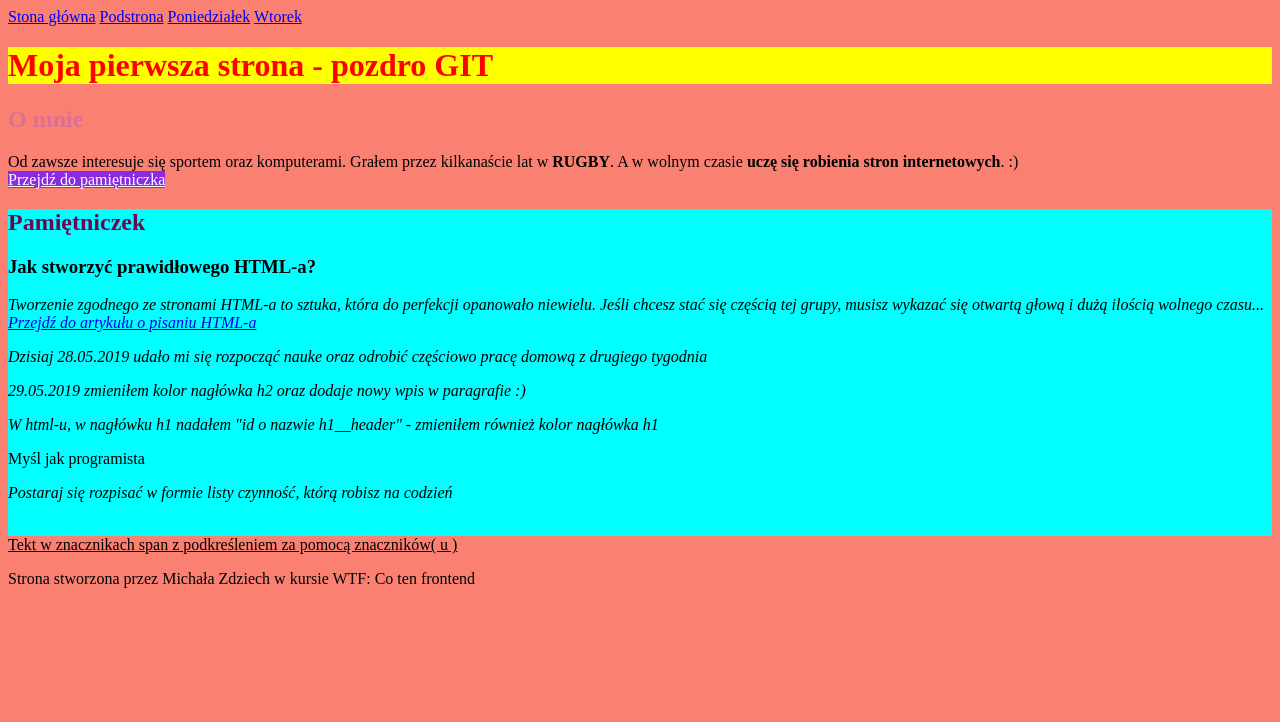
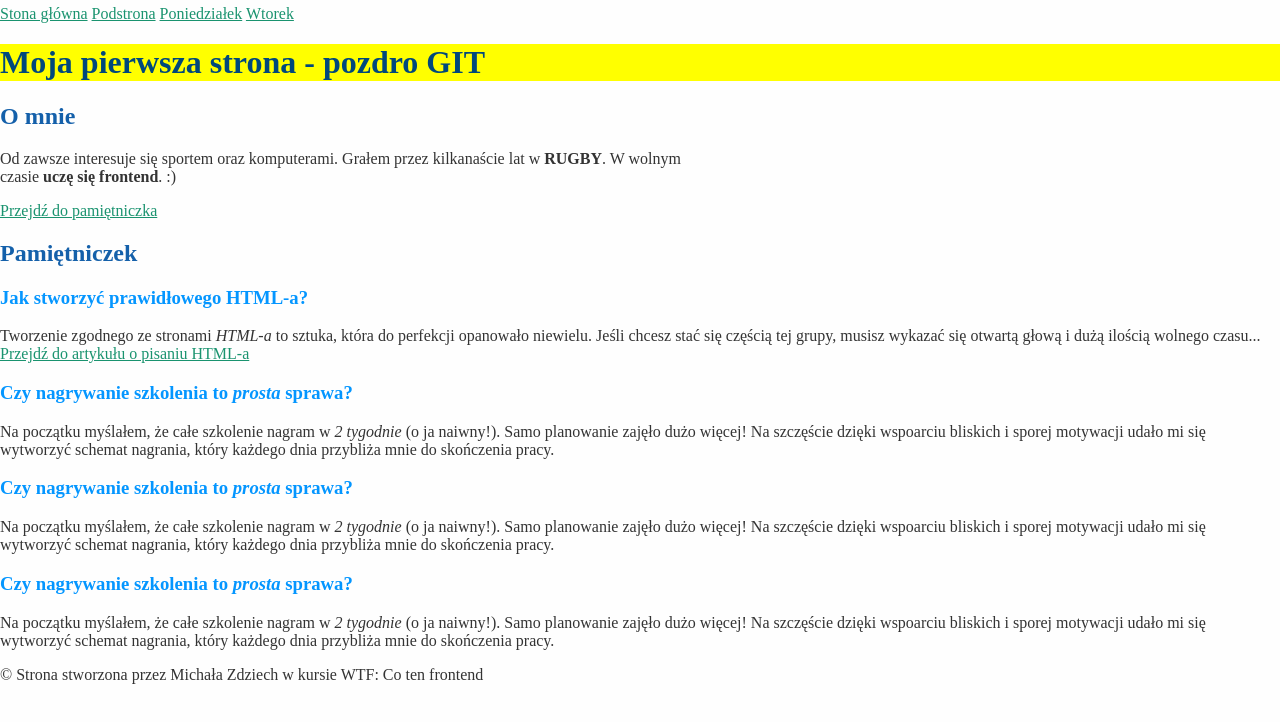
Before and after one commit to mICH-C4C/homepage, a plain HTML site: page index.html in a window 1280 px wide. Drawn offline with Linux system fonts and the light colour scheme.

```diff
--- a/index.html
+++ b/index.html
@@ -1,75 +1,104 @@
 <!DOCTYPE html>
 <html lang="pl">
-
   <head>
-  <meta charset="UTF-8">
-  <meta name="viewport" content="width=device-width, initial-scale=1.0">
-  <meta http-equiv="X-UA-Compatible" content="ie=edge">
+    <meta charset="UTF-8" />
+    <meta name="viewport" content="width=device-width, initial-scale=1.0" />
+    <meta http-equiv="X-UA-Compatible" content="ie=edge" />
     <title>Co ten frontend</title>
     <link href="style.css" rel="stylesheet" type="text/css" />
   </head>
 
   <body>
     <header>
-    <a href="index.html">Stona główna</a>
-    <a href="podstrona.html">Podstrona</a>
-    <a href="poniedzialek.html">Poniedziałek</a>
-    <a href="wtorek.html">Wtorek</a>
+      <a class="link" href="index.html">Stona główna</a>
+      <a class="link" href="podstrona.html">Podstrona</a>
+      <a class="link" href="poniedzialek.html">Poniedziałek</a>
+      <a class="link" href="wtorek.html">Wtorek</a>
     </header>
 
     <main id="main">
-
-    <header id="header">
+      <header class="header">
         <h1 class="heading">Moja pierwsza strona - pozdro GIT</h1>
       </header>
 
-    <section>
+        <section class="about">
           <h2 class="sectionHeader">O mnie</h2>
           <!-- Używanie znacznika <b>POGRUBIENIE</b> i <i>KURSYWA</i> on wskazuje na tekst, który nie jest zbyt znaczący i czytniki ekranowe nie zwrócą na nie uwagi.
                   Natomiast znacznik <strong>POGRUBIENIE</strong> & <em>KURSYWA</em> są to znaczniki, na które czytniki ekranowe zwracają uwagę. Mówią, że ten tekst, który jest nimi objęty ma duże znaczenie.
               -->
-      <p>Od zawsze interesuje się sportem oraz komputerami. Grałem przez kilkanaście lat w <b>RUGBY</b>. A w
-        wolnym czasie
-        <strong>uczę się robienia stron internetowych</strong>. :)
-        <br>
-        <a href="#pamietniczek" class="pamietniczek">Przejdź do pamiętniczka</a>
+          <p>
+            Od zawsze interesuje się sportem oraz komputerami. Grałem przez
+            kilkanaście lat w <b>RUGBY</b>. W wolnym czasie<strong>
+              uczę się frontend</strong>. :)
+          </p>
+        </section>
 
+        <a class="link" href="#pamietniczek">Przejdź do pamiętniczka</a>
 
-      </p>
-      <section id="pamietniczek" style="background-color: aqua">
+        <section id="pamietniczek">
           <h2 class="diaryHeader">Pamiętniczek</h2>
 
           <section>
-          <h3>Jak stworzyć prawidłowego HTML-a?</h3>
+            <h3 class="thirdHeader">Jak stworzyć prawidłowego HTML-a?</h3>
+
+            <p class="paragraph">
+              Tworzenie zgodnego ze stronami <i>HTML-a</i> to sztuka, która do
+              perfekcji opanowało niewielu. Jeśli chcesz stać się częścią tej
+              grupy, musisz wykazać się otwartą głową i dużą ilością wolnego
+              czasu...<br />
+              <a class="link" href="podstrona.html"
+                >Przejdź do artykułu o pisaniu HTML-a</a
+              >
+            </p>
           </section>
 
-        <p class="paragraph">Tworzenie zgodnego ze stronami <i>HTML-a</i> to sztuka, która do perfekcji opanowało niewielu. Jeśli
-          chcesz stać się częścią tej grupy, musisz wykazać się otwartą głową i dużą ilością wolnego czasu...
-          <a href="podstrona.html">Przejdź do artykułu o pisaniu HTML-a</a>
+          <section id="wpis-szkolenia">
+            <h3 class="thirdHeader">
+              Czy nagrywanie szkolenia to <em>prosta</em> sprawa?
+            </h3>
+            <p class="paragraph">
+              Na początku myślałem, że całe szkolenie nagram w
+              <em>2 tygodnie</em> (o ja naiwny!). Samo planowanie zajęło dużo
+              więcej! Na szczęście dzięki wspoarciu bliskich i sporej motywacji
+              udało mi się wytworzyć schemat nagrania, który każdego dnia
+              przybliża mnie do skończenia pracy.
             </p>
-        <p class="paragraph"><em>Dzisiaj 28.05.2019</em> udało mi się rozpocząć nauke oraz odrobić częściowo pracę domową z
-          drugiego
-          tygodnia</p>
-        <p class="paragraph">29.05.2019 zmieniłem kolor nagłówka h2 oraz dodaje nowy wpis w paragrafie :)</p>
-        <p class="paragraph">W html-u, w nagłówku h1 nadałem "id o nazwie h1__header" - zmieniłem również kolor nagłówka h1 </p>
-        <section>Myśl jak programista</section>
-        <p class="paragraph">Postaraj się rozpisać w formie listy czynność, którą robisz na codzień</p>
-        <br>
           </section>
 
+          <section id="nagrywanie-szkolenia">
+            <h3 class="thirdHeader">
+              Czy nagrywanie szkolenia to <em>prosta</em> sprawa?
+            </h3>
+            <p class="paragraph">
+              Na początku myślałem, że całe szkolenie nagram w
+              <em>2 tygodnie</em> (o ja naiwny!). Samo planowanie zajęło dużo
+              więcej! Na szczęście dzięki wspoarciu bliskich i sporej motywacji
+              udało mi się wytworzyć schemat nagrania, który każdego dnia
+              przybliża mnie do skończenia pracy.
+            </p>
           </section>
-    <u>
-      <span>Tekt w znacznikach span z podkreśleniem za pomocą znaczników( u ) </span>
-    </u>
-    <br>
 
+          <section>
+            <h3 class="thirdHeader">
+              Czy nagrywanie szkolenia to <em>prosta</em> sprawa?
+            </h3>
+            <p class="paragraph">
+              Na początku myślałem, że całe szkolenie nagram w
+              <em>2 tygodnie</em> (o ja naiwny!). Samo planowanie zajęło dużo
+              więcej! Na szczęście dzięki wspoarciu bliskich i sporej motywacji
+              udało mi się wytworzyć schemat nagrania, który każdego dnia
+              przybliża mnie do skończenia pracy.
+            </p>
+          </section>
+        </section>
     </main>
 
     <footer>
-    <p>Strona stworzona przez Michała Zdziech w kursie WTF: Co ten frontend</p>
+      <p>
+        &copy; Strona stworzona przez Michała Zdziech w kursie WTF: Co ten frontend
+      </p>
     </footer>
+
     <script src="main.js"></script>
-</script>
   </body>
-
 </html>
--- a/style.css
+++ b/style.css
@@ -1,28 +1,32 @@
 body {
-  background-color: salmon;
-}
-
-.sectionHeader {
-  color: palevioletred;
+  background-color: #fefefe;
+  color: #333;
+  margin: 5px auto;
 
 }
 
-.diaryHeader {
-  color: rgb(104, 7, 83)
+.sectionHeader, .diaryHeader {
+  color: #1460aa;
 }
 
-.pamietniczek {
-  background-color: blueviolet;
-  color: #fefefe;
-}
-
-#header {
+.header {
   background-color: yellow;
 }
 
 .heading {
-  color: red;
+  color: #00487c;
 }
 .paragraph {
-  font-style: oblique;
+
 }
+.thirdHeader {
+  color: #0496ff;
+}
+.link {
+  color: #1a936f ;
+}
+.about {
+  width: 100%;
+  max-width: 700px;
+
+}
```
Also changed, not shown: podstrona.html (+4 -4 lines), poniedzialek.html (+4 -4 lines), wtorek.html (+6 -7 lines). Lines whose indentation alone changed are shown as unchanged.
